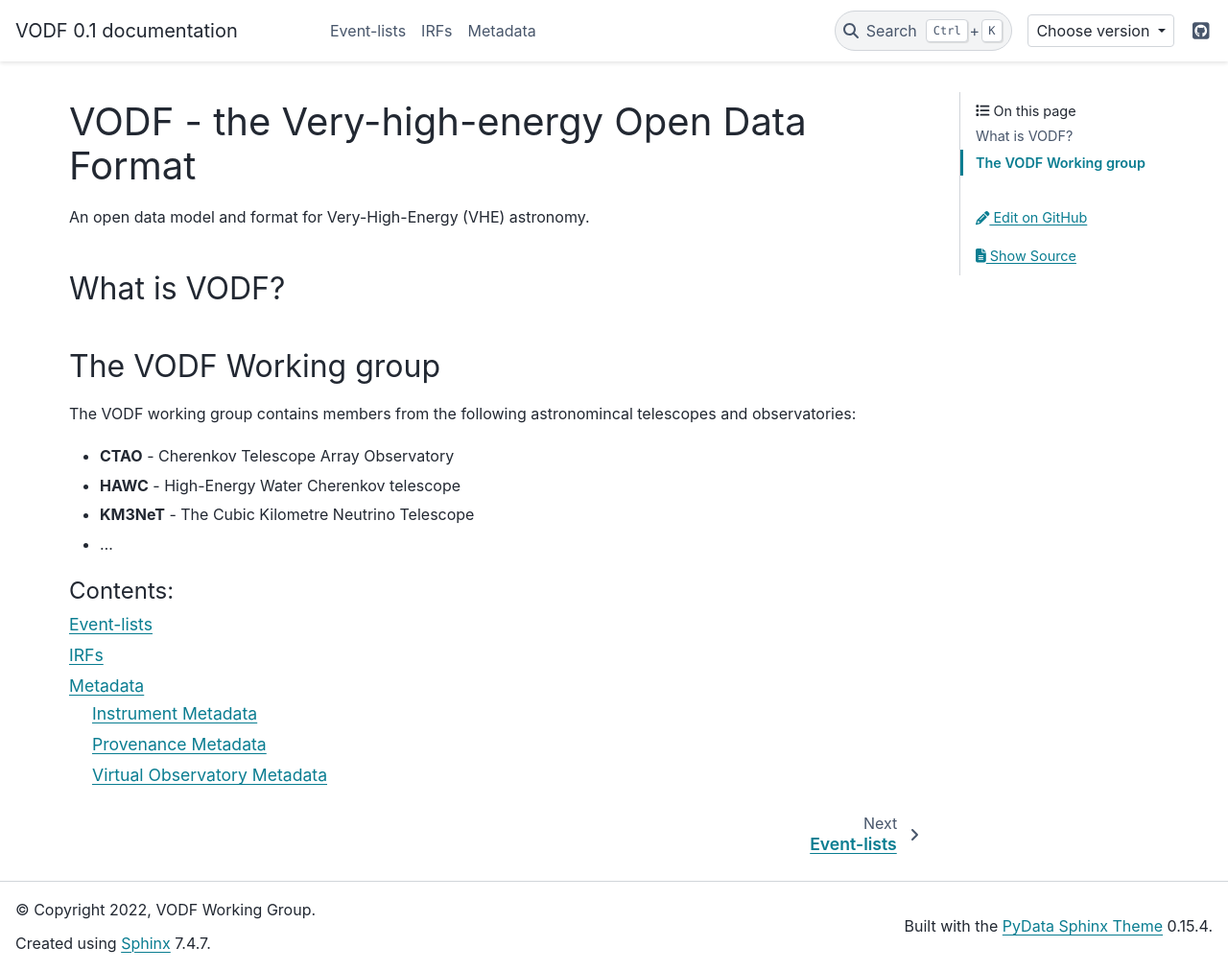
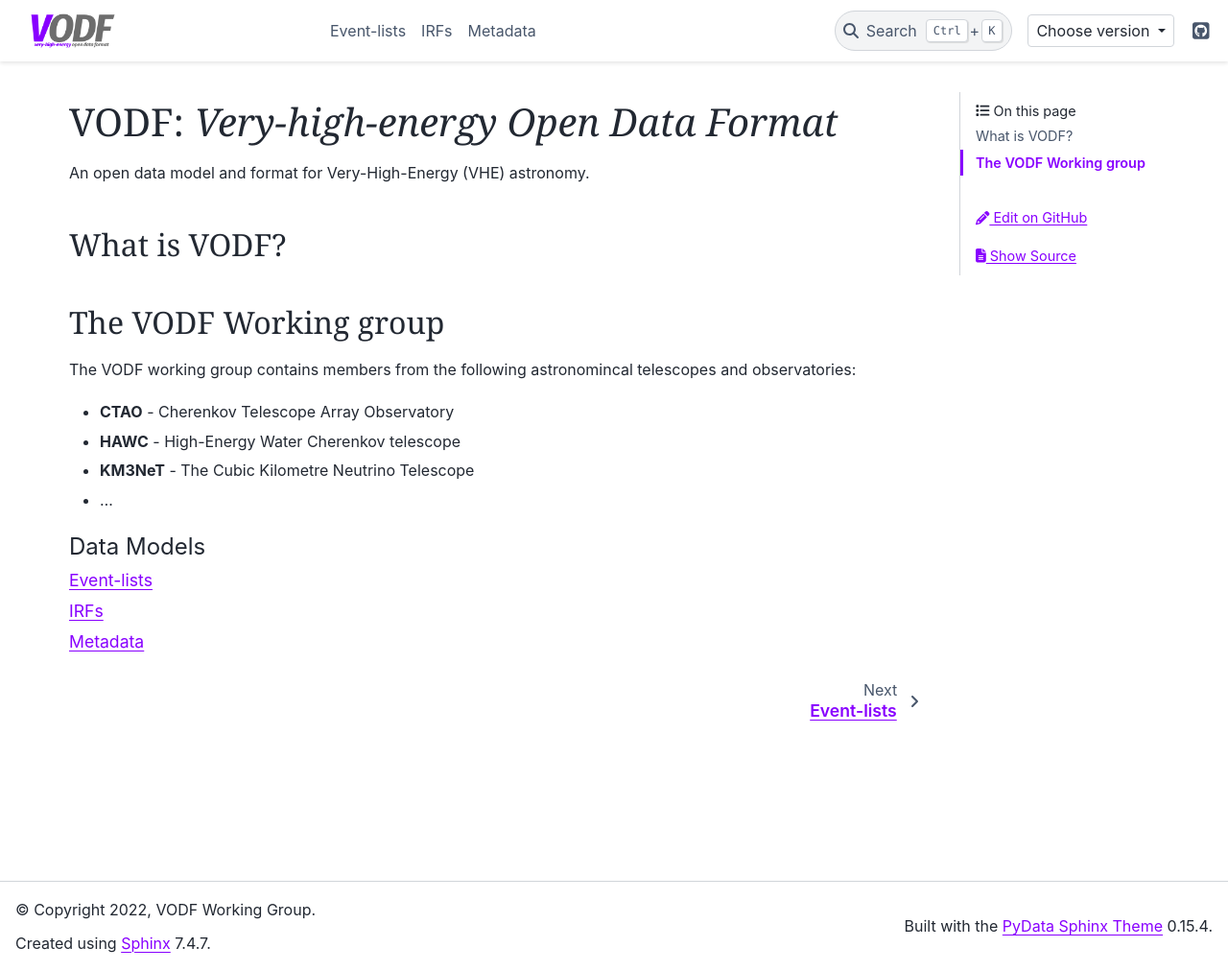
Before and after one commit to VODF/vodf-docs, a Sphinx documentation site: the page built from source/index.rst, in a window 1280 px wide and 1012 px high. Shown: the whole window at 96% size. Built offline with Sphinx 7.4.7 and the PyData theme 0.15.4, drawn with Linux system fonts in a browser that asks for light colours.

Commit message:
style update

```diff
--- /dev/null
+++ b/source/_static/custom.css
@@ -0,0 +1,13 @@
+:root {
+    --pst-font-family-base: "Fira Sans", var(--pst-font-family-base-system);
+    --pst-font-family-heading: "Fira Sans", Cambria, Georgia, Times, var(--pst-font-family-base-system);
+
+}
+
+html[data-theme="light"] {
+    --pst-color-primary: #8800ff;
+}
+
+html[data-theme="dark"] {
+    --pst-color-primary: #8800ff;
+}
--- a/source/conf.py
+++ b/source/conf.py
@@ -92,6 +92,12 @@ html_context = {
     "doc_path": "source",
 }
 
+html_static_path = ["_static"]
+html_css_files = [
+    "custom.css",
+]
+html_logo = "_static/VODF-logo.png"
+
 
 # Add any paths that contain custom static files (such as style sheets) here,
 # relative to this directory. They are copied after the builtin static files,
--- a/source/index.rst
+++ b/source/index.rst
@@ -3,7 +3,7 @@
    You can adapt this file completely to your liking, but it should at least
    contain the root `toctree` directive.
 
-VODF - the Very-high-energy Open Data Format
+VODF: *Very-high-energy Open Data Format*
 ============================================
 
 An open data model and format for Very-High-Energy (VHE) astronomy.
@@ -24,8 +24,8 @@ The VODF working group contains members from the following astronomincal telesco
 
 
 .. toctree::
-   :maxdepth: 2
-   :caption: Contents:
+   :maxdepth: 1
+   :caption: Data Models
 
    event_lists
    irfs
```
Also changed, not shown: source/_static/VODF-logo.png (added).
